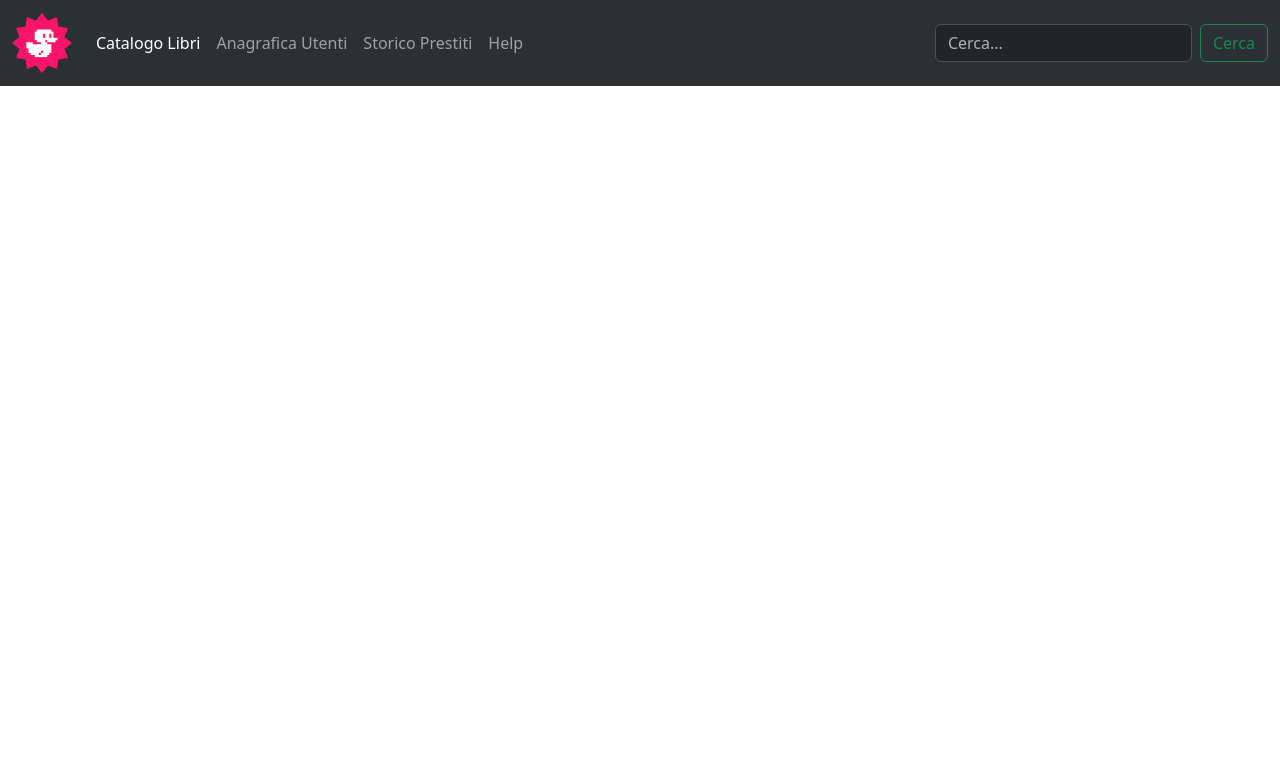
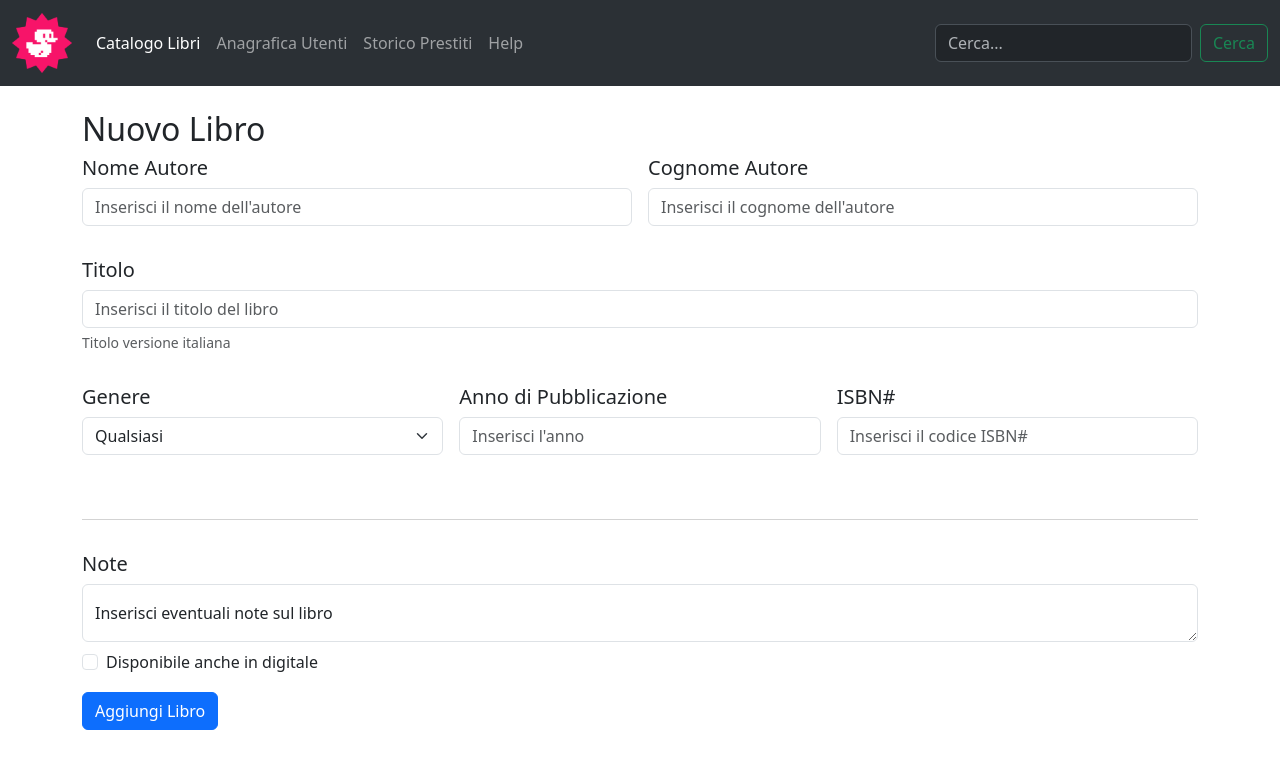
Before and after one commit to lucioacri/html-css-bootstrap-dashboard, a plain HTML site: page new-book.html in a window 1280 px wide. Drawn offline with nearby package versions, Linux system fonts and the light colour scheme.

Commit message:
add form

```diff
--- a/css/style.css
+++ b/css/style.css
@@ -0,0 +1,6 @@
+.la-line::before {
+  content: "";
+  display: flex;
+  border-top: 1px solid lightgray;
+  margin: 2rem 0;
+}
--- a/new-book.html
+++ b/new-book.html
@@ -78,7 +78,114 @@
         </div>
       </nav>
     </header>
-    <main></main>
+    <main>
+      <div class="container mt-4">
+        <div class="row">
+          <!-- TITLE -->
+
+          <div class="col-12">
+            <h2>Nuovo Libro</h2>
+          </div>
+
+          <!-- FORM -->
+
+          <form>
+            <div class="row g-3">
+            <!-- NAME -->
+            <div class="col-6">
+            <div class="mb-3">
+              <label for="InputName" class="form-label h5">Nome Autore</label>
+              <input
+                type="text"
+                class="form-control"
+                id="InputName"
+                aria-describedby="nameHelp"
+                placeholder="Inserisci il nome dell'autore"
+              />
+            </div>
+          </div>
+          <div class="col-6">
+            <div class="mb-3">
+              <label for="InputName" class="form-label h5">Cognome Autore</label>
+              <input
+                type="text"
+                class="form-control"
+                id="InputName"
+                aria-describedby="nameHelp"
+                placeholder="Inserisci il cognome dell'autore"
+              />
+            </div>
+          </div>
+          <!-- TITLE -->
+
+          <div class="col-12">
+            <div class="mb-3">
+              <label for="inputTitle" class="form-label h5">Titolo</label>
+              <input type="text" class="form-control" id="inputTitle" aria-describedby="titleHelp" placeholder="Inserisci il titolo del libro">
+              <div id="titleHelp" class="form-text">Titolo versione italiana</div>
+            </div>
+          </div>
+
+          <!-- INFO -->
+
+          <div class="col-12 col-lg-4">
+              <div class="mb-3">
+                <label for="InputName" class="form-label h5">Genere</label>
+                <select class="form-select" aria-label="Default select example">
+                  <option selected>Qualsiasi</option>
+                  <option value="1">1</option>
+                  <option value="2">2</option>
+                  <option value="3">3</option>
+                </select>
+          </div>
+          </div>
+
+          <div class="col-12 col-lg-4">
+            <div class="mb-3">
+              <label for="InputYear" class="form-label h5">Anno di Pubblicazione</label>
+              <input
+                type="text"
+                class="form-control"
+                id="InputYear"
+                aria-describedby="YearHelp"
+                placeholder="Inserisci l'anno"
+              />
+            </div>
+        </div>
+
+        <div class="col-12 col-lg-4">
+          <div class="mb-3">
+            <label for="InputISBN" class="form-label h5">ISBN#</label>
+            <input
+              type="number"
+              class="form-control"
+              id="InputISBN"
+              aria-describedby="nameISBN"ISBN
+              placeholder="Inserisci il codice ISBN#"
+            />
+          </div>
+      </div>
+
+
+      <div class="col-12 la-line">
+        <label for="floatingTextarea" class="form-label h5">Note</label>
+        <div class="form-floating">
+          <textarea class="form-control" placeholder="Inserisci eventuali note sul libro" id="floatingTextarea"></textarea>
+          <label for="floatingTextarea">Inserisci eventuali note sul libro</label>
+        </div>
+        <div class="form-check mt-2">
+          <input class="form-check-input" type="checkbox" value="" id="flexCheckDefault">
+          <label class="form-check-label" for="flexCheckDefault">
+            Disponibile anche in digitale
+          </label>
+        </div>
+      </div>
+    </div>
+      <button type="submit" class="btn btn-primary mt-3">Aggiungi Libro</button>
+      </form>
+
+      </div>
+    </main>
     <script
       src="https://cdn.jsdelivr.net/npm/bootstrap@5.3.3/dist/js/bootstrap.bundle.min.js"
       integrity="sha384-YvpcrYf0tY3lHB60NNkmXc5s9fDVZLESaAA55NDzOxhy9GkcIdslK1eN7N6jIeHz"
```
